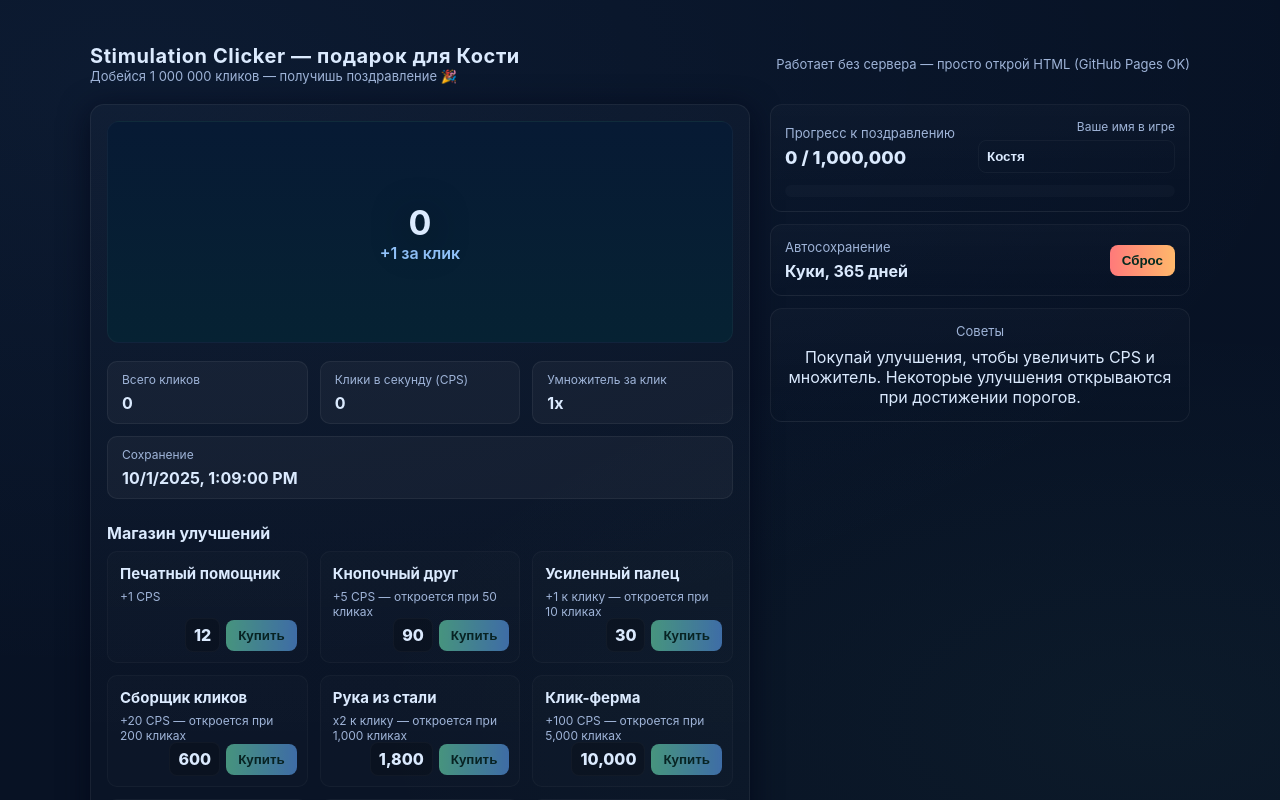
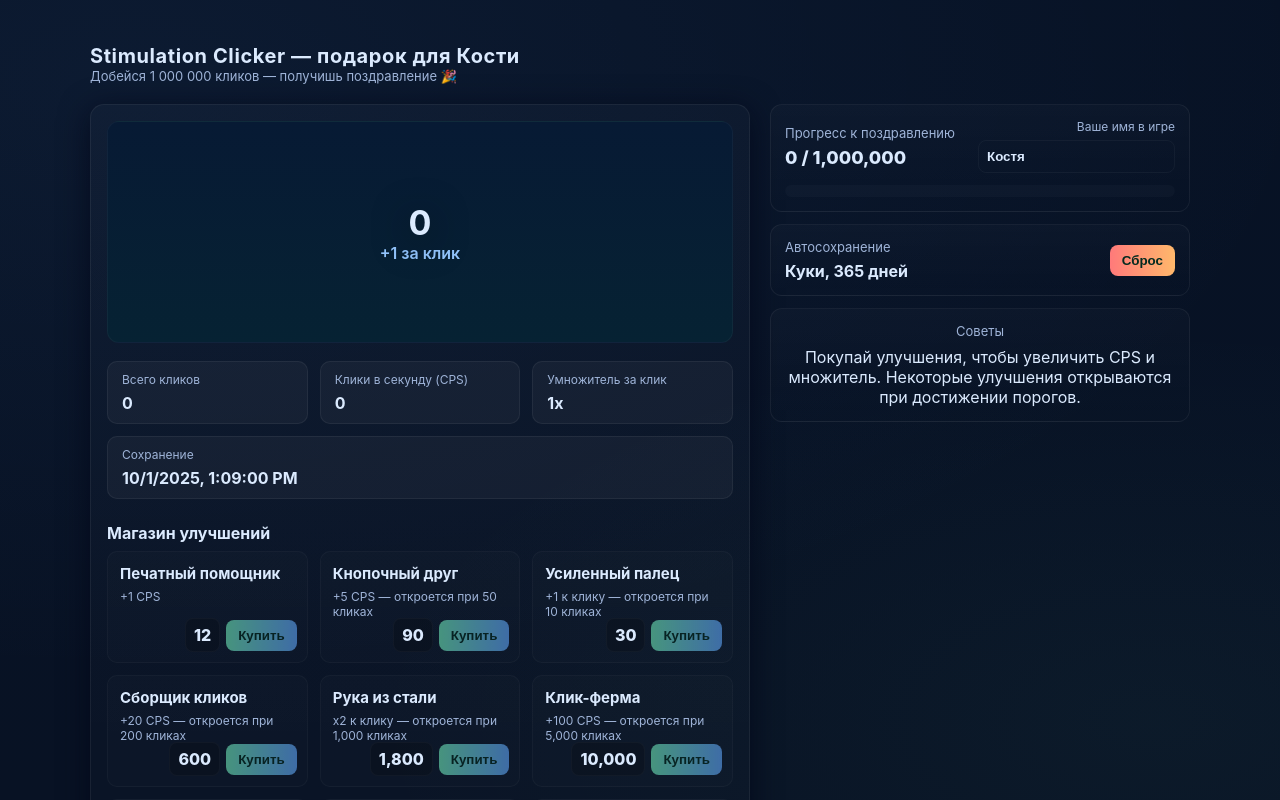
Before and after one commit to I114rk/S-DR-KOSTYA, a plain HTML site: page index.html in a window 1280 px wide. Drawn offline with Linux system fonts and the light colour scheme.

Commit message:
Update index.html

```diff
--- a/index.html
+++ b/index.html
@@ -3,7 +3,7 @@
 <head>
   <meta charset="utf-8" />
   <meta name="viewport" content="width=device-width,initial-scale=1" />
-  <title>Stimulation Clicker — Подарок для Кости</title>
+  <title>Подарок для Кости</title>
   <style>
     :root{
       --bg:#0f1724; --card:#0b1220; --accent:#6ee7b7; --accent2:#60a5fa; --glass: rgba(255,255,255,0.04);
@@ -84,7 +84,6 @@
         <h1>Stimulation Clicker — подарок для <strong>Кости</strong></h1>
         <div class="sub">Добейся 1 000 000 кликов — получишь поздравление 🎉</div>
       </div>
-      <div class="sub">Работает без сервера — просто открой HTML (GitHub Pages OK)</div>
     </header>
 
     <main class="game left">
```
